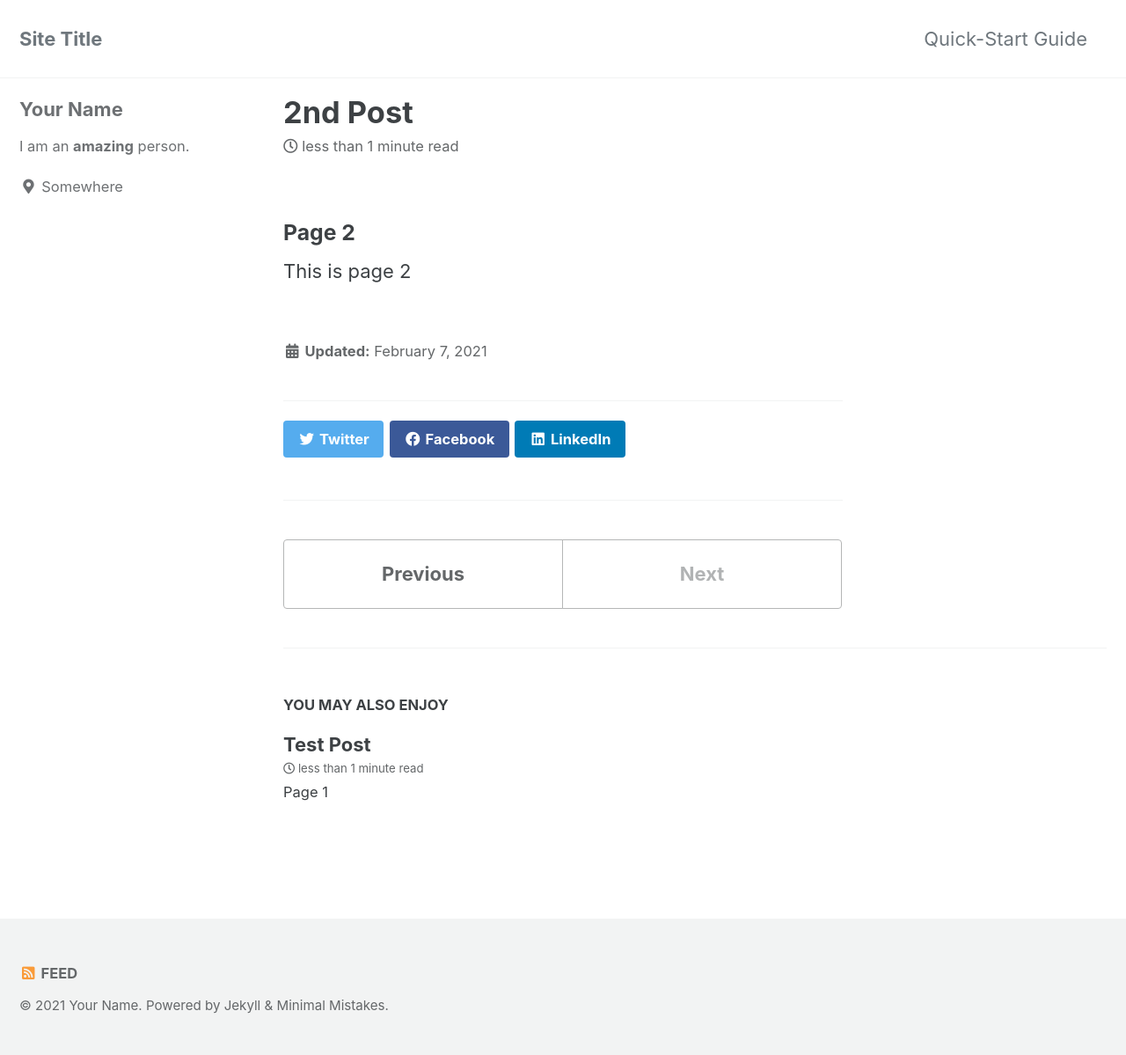
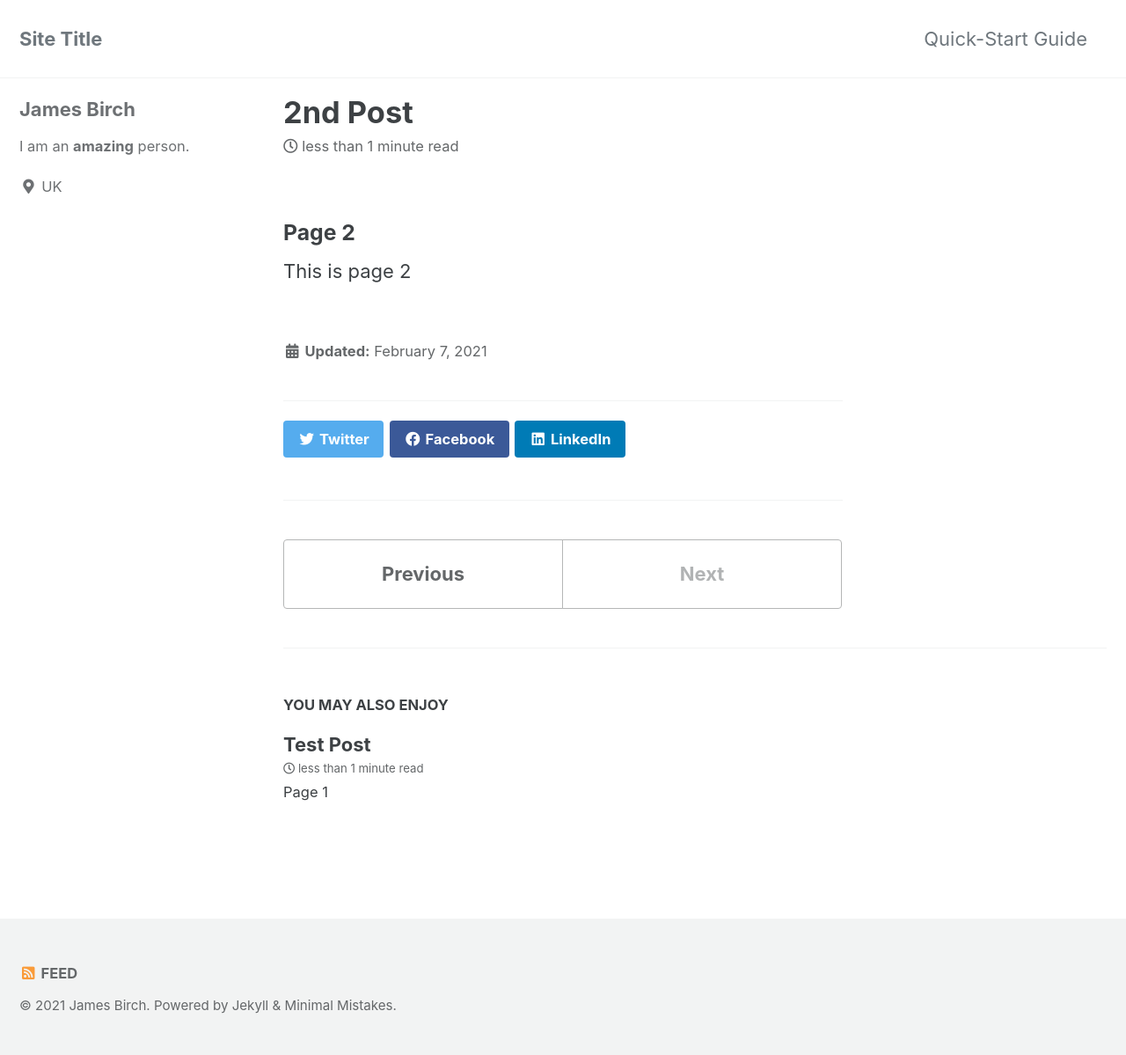
Before and after one commit to jamesrbirch/jamesrbirch.github.io, a Jekyll site: the page built from _posts/2021-02-07-2nd-post.md, in a window 1280 px wide. Shown: the whole page at 88% size. Built offline with Jekyll 4.4.1, drawn with Linux system fonts in a browser that asks for light colours; cached includes are drawn as plain includes.

```diff
--- a/_config.yml
+++ b/_config.yml
@@ -19,7 +19,7 @@
 title: 'Site Title'
 title_separator: '-'
 subtitle: # site tagline that appears below site title in masthead
-name: 'Your Name'
+name: 'James Birch'
 description: 'An amazing website.'
 url: # the base hostname & protocol for your site e.g. "https://mmistakes.github.io"
 baseurl: # the subpath of your site, e.g. "/blog"
@@ -71,7 +71,7 @@
 
 # Social Sharing
 twitter:
-    username:
+    username: jamesrb_
 facebook:
     username:
     app_id:
@@ -93,10 +93,10 @@
 
 # Site Author
 author:
-    name: 'Your Name'
+    name: 'James Birch'
     avatar: # path of avatar image, e.g. "/assets/images/bio-photo.jpg"
     bio: 'I am an **amazing** person.'
-    location: 'Somewhere'
+    location: 'UK'
     email:
     links:
         - label: 'Email'
```
